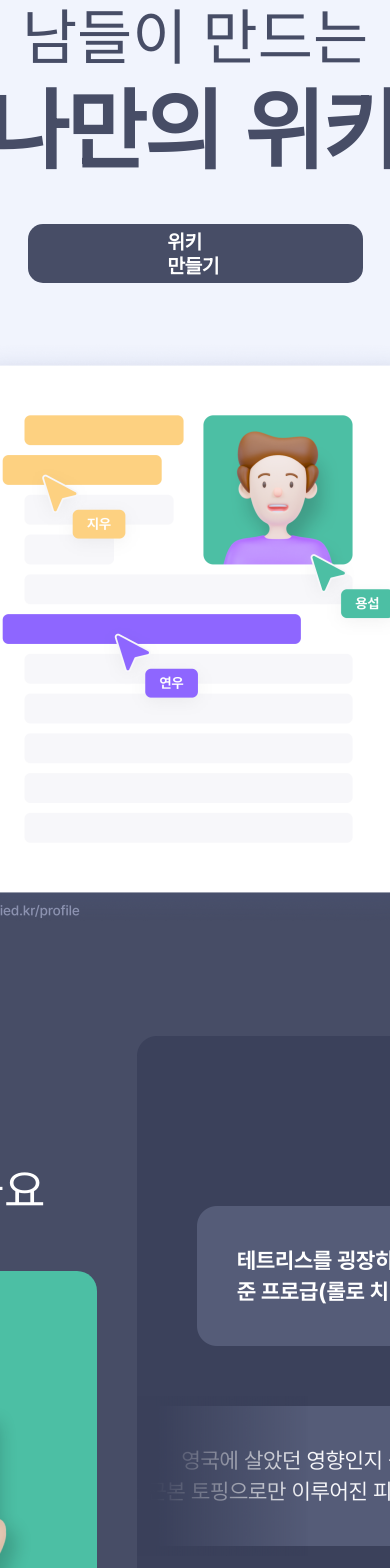
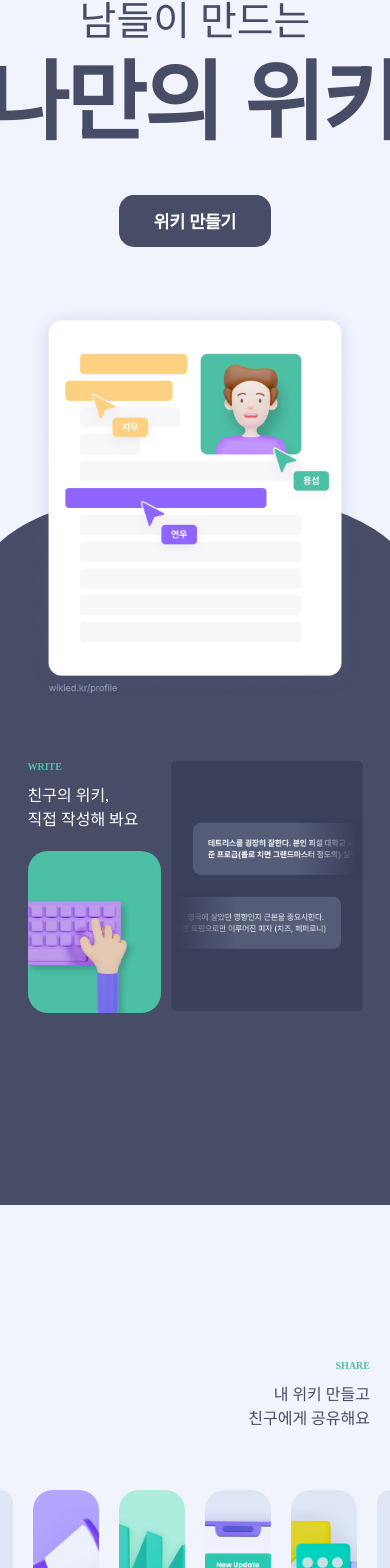
Before and after one commit to leegyuho-programer/Wikied, a Next.js app: page / in a window 390 px wide. Shown: the part 194-1762 px from the top of the page. Built offline with nearby package versions, Linux system fonts and the light colour scheme.

Commit message:
feat: LandingPage 반응형 추가

```diff
--- a/app/page.module.css
+++ b/app/page.module.css
@@ -9,10 +9,10 @@
   width: 930px;
   height: 2125px;
   margin-top: 120px;
+  position: relative;
   display: flex;
   align-items: center;
   flex-direction: column;
-  position: relative;
 }
 
 .buttonContainer {
@@ -37,10 +37,10 @@
   width: 498px;
   height: 590px;
   position: relative;
+  z-index: 2;
   display: flex;
   align-items: center;
   justify-content: center;
-  z-index: 2;
 }
 
 .imageWrapper {
@@ -67,33 +67,33 @@
 }
 
 .circleBackground {
+  width: 110vw;
+  height: 400px;
   position: absolute;
   bottom: 1150px;
-  width: 110vw;
-  height: 400px;
+  z-index: 0;
+  background-color: #474d66;
   border-radius: 50%;
-  background-color: #474d66;
-  z-index: 0;
 }
 
 .sectionContainer {
+  width: 100vw;
+  height: 1211px;
   position: absolute;
   bottom: 60px;
-  width: 100vw;
-  height: 1211px;
-  background-color: #474d66;
   z-index: 1;
   display: flex;
   justify-content: center;
+  background-color: #474d66;
 }
 
 .sectionWrapper {
   margin-top: 193px;
   margin-bottom: 200px;
+  z-index: 1;
   display: flex;
+  justify-content: center;
   gap: 40px;
-  justify-content: center;
-  z-index: 1;
 }
 
 .section {
@@ -117,35 +117,36 @@
 }
 
 .sectionRight {
-  margin-top: 200px;
+  width: 930px;
   height: 180px;
-  width: 930px;
   display: flex;
   justify-content: end;
   text-align: right;
+  margin-top: 380px;
+  margin-bottom: 140px;
 }
 
 .content {
+  margin-bottom: 120px;
   color: #474d66;
-  margin-bottom: 120px;
 }
 
 .imageContainerWrapper {
+  width: 100%;
+  margin-bottom: 200px;
+  display: flex;
   align-items: center;
   justify-content: center;
-  display: flex;
-  width: 100%;
   gap: 70px;
-  margin-bottom: 200px;
 }
 
 .imageContainer4 {
+  width: 360px;
+  height: 360px;
+  position: relative;
   display: flex;
-  width: 360px;
-  position: relative;
-  height: 360px;
+  align-items: center;
   justify-content: center;
-  align-items: center;
   background-color: #b2a5fd;
   border-radius: 20px;
 }
@@ -161,53 +162,49 @@
 .imageContainer7 {
   width: 70px;
   height: 360px;
-  background-color: #dee5f5;
   border-top-left-radius: 20px;
   border-bottom-left-radius: 20px;
+  background-color: #dee5f5;
 }
 
 .imageContainer8 {
   width: 70px;
   height: 360px;
-  background-color: #dee5f5;
   border-top-right-radius: 20px;
   border-bottom-right-radius: 20px;
+  background-color: #dee5f5;
 }
 
 .bodyContainer {
+  padding: 200px 498px;
+  width: 100%;
+  height: 1291px;
   display: flex;
   justify-content: center;
-  height: 1291px;
-  width: 100%;
   background-color: #ecf0fa;
 }
 
 .body {
   width: 930px;
-  padding: 200px 498px;
   display: flex;
   align-items: center;
   flex-direction: column;
 }
 
 .sectionLeft {
-  /* margin-top: 200px; */
+  width: 930px;
   height: 180px;
-  width: 930px;
-  /* display: flex; */
-  /* justify-content: end;
-  text-align: right; */
 }
 
 .imageContainer9 {
-  display: flex;
   width: 924px;
   height: 280px;
-  justify-content: center;
-  align-items: center;
-  position: relative;
   margin-top: 120px;
   margin-bottom: 40px;
+  position: relative;
+  display: flex;
+  align-items: center;
+  justify-content: center;
 }
 
 .wrapper {
@@ -216,67 +213,339 @@
 }
 
 .imageContainer10 {
-  display: flex;
-  justify-content: center;
-  align-items: center;
   width: 280px;
   height: 280px;
   position: relative;
+  display: flex;
+  align-items: center;
+  justify-content: center;
   background-color: #8e66ff;
   border-radius: 20px;
 }
 
 .imageContainer11 {
-  display: flex;
   width: 604px;
   height: 280px;
+  position: relative;
+  display: flex;
+  align-items: center;
   justify-content: center;
-  align-items: center;
-  position: relative;
 }
 
 .lastSection {
-  width: 1920px;
+  width: 100%;
   height: 568px;
+  display: flex;
+  align-items: center;
+  justify-content: center;
+  flex-direction: column;
+  gap: 40px;
   background-color: #474d66;
-  display: flex;
-  flex-direction: column;
-  justify-content: center;
-  align-items: center;
-  gap: 40px;
 }
 
 .lastTitle {
-  color: #fff;
-  text-align: center;
   font-family: 'NEXON Lv1 Gothic';
   font-size: 6rem;
   font-weight: 700;
+  color: #fff;
+  text-align: center;
 }
 
 .footerContainer {
   width: 100%;
   height: 270px;
+  padding: 80px;
+  display: flex;
+  justify-content: center;
+  flex-direction: column;
   background-color: #3b415b;
-  display: flex;
-  flex-direction: column;
-  justify-content: center;
-  padding: 80px;
   color: #fff;
 }
 
-.footer {
-}
-
 .copyright {
+  margin-bottom: 10px;
   font-size: 1.6rem;
   font-weight: 700;
-  margin-bottom: 10px;
 }
 
 .link {
+  margin-top: 30px;
   display: flex;
+  gap: 30px;
   font-weight: 500;
-  margin-top: 30px;
-  gap: 30px;
 }
+
+@media (max-width: 1200px) {
+  .header {
+    height: 1842.3px;
+    width: 761px;
+  }
+  .circleBackground {
+    height: 233.431px;
+    bottom: 925px;
+  }
+
+  .sectionTitle {
+    font-size: 2rem;
+  }
+
+  .sectionContent {
+    font-size: 3.2rem;
+    margin-top: 20px;
+    margin-bottom: 26px;
+  }
+
+  .imageWrapper {
+    width: 262px;
+    height: 322px;
+  }
+
+  .imageContainer2 {
+    width: 222px;
+    height: 322px;
+  }
+
+  .imageContainer3 {
+    width: 365px;
+    height: 479px;
+  }
+
+  .sectionWrapper {
+    margin-top: 240px;
+    gap: 20px;
+  }
+
+  .sectionContainer {
+    height: 942.284px;
+  }
+
+  .bodyContainer {
+    padding: 160px 136px;
+    width: 100%;
+    height: 1000px;
+  }
+
+  .content {
+    margin-bottom: 0px;
+  }
+
+  .body {
+    width: 100%;
+  }
+
+  .sectionLeft {
+    width: 100%;
+    height: auto;
+  }
+
+  .imageContainer9 {
+    width: 100%;
+    height: 196px;
+    margin-top: 80px;
+    margin-bottom: 22px;
+  }
+
+  .imageContainer10 {
+    width: 230px;
+    height: 160px;
+  }
+
+  .imageContainer11 {
+    width: 100%;
+    height: 160px;
+  }
+
+  .wrapper {
+    width: 100%;
+    gap: 22px;
+  }
+
+  .middleSection {
+    padding: 160px 48px 80px;
+    width: 100%;
+    display: flex;
+    justify-content: end;
+    text-align: right;
+  }
+
+  .sectionRight {
+    width: 761px;
+    margin-top: 0px;
+    margin-bottom: 0px;
+  }
+
+  .imageContainerWrapper {
+    margin-bottom: 160px;
+    gap: 20px;
+  }
+
+  .imageContainer4 {
+    width: 260px;
+    height: 260px;
+  }
+
+  .imageContainer7 {
+    height: 260px;
+    width: 30px;
+  }
+
+  .imageContainer8 {
+    height: 260px;
+    width: 30px;
+  }
+
+  .lastSection {
+    height: 488px;
+  }
+
+  .footerContainer {
+    height: 230px;
+    padding: 60px 48px;
+  }
+}
+
+@media (max-width: 768px) {
+  .header {
+    height: 1416px;
+    width: 422px;
+  }
+
+  .title {
+    font-size: 4rem;
+  }
+
+  .circleBackground {
+    height: 180px;
+    bottom: 736px;
+  }
+
+  .imageContainer1 {
+    width: 336px;
+    height: 398px;
+  }
+
+  .sectionTitle {
+    font-size: 1rem;
+  }
+
+  .sectionContainer {
+    height: 624px;
+    bottom: 200px;
+  }
+
+  .sectionContent {
+    font-size: 1.6rem;
+    margin-top: 10px;
+    margin-bottom: 21px;
+  }
+
+  .imageWrapper {
+    width: 133px;
+    height: 162px;
+  }
+
+  .imageContainer2 {
+    width: 112.695px;
+    height: 162px;
+  }
+
+  .imageContainer3 {
+    width: 192px;
+    height: 250px;
+  }
+
+  .sectionWrapper {
+    margin-top: 180px;
+    gap: 10px;
+  }
+
+  .bodyContainer {
+    padding: 100px 20px;
+    width: 100%;
+    height: 600px;
+  }
+
+  .sectionLeft {
+    width: 100%;
+  }
+
+  .imageContainer9 {
+    width: 100%;
+    height: 102px;
+    margin-top: 40px;
+    margin-bottom: 10px;
+  }
+
+  .imageContainer10 {
+    width: 145px;
+    height: 102px;
+  }
+
+  .imageContainer11 {
+    width: 100%;
+    height: 102px;
+  }
+
+  .wrapper {
+    width: 100%;
+    gap: 22px;
+  }
+
+  .middleSection {
+    padding: 100px 20px 40px;
+    width: 100%;
+    display: flex;
+    justify-content: end;
+    text-align: right;
+    margin-top: -235px;
+  }
+
+  .sectionRight {
+    width: 422px;
+  }
+
+  .imageContainerWrapper {
+    margin-bottom: 160px;
+    gap: 20px;
+  }
+
+  .imageContainer4 {
+    width: 150px;
+    height: 150px;
+  }
+
+  .imageContainer7 {
+    height: 150px;
+    width: 30px;
+  }
+
+  .imageContainer8 {
+    height: 150px;
+    width: 30px;
+  }
+
+  .lastTitle {
+    font-size: 3rem;
+  }
+
+  .copyright {
+    font-size: 1rem;
+  }
+
+  .address {
+    font-size: 0.8rem;
+  }
+
+  .font {
+    font-size: 0.8rem;
+  }
+
+  .lastSection {
+    height: 329px;
+  }
+
+  .footerContainer {
+    height: 152px;
+    padding: 40px 20px;
+  }
+}
--- a/app/page.tsx
+++ b/app/page.tsx
@@ -1,6 +1,8 @@
 import Image from 'next/image';
+import Link from 'next/link';
 import Button from '../components/Button/Button';
 import Image1 from '../public/images/landing1.png';
+import Image10 from '../public/images/landing10.png';
 import Image2 from '../public/images/landing2.png';
 import Image3 from '../public/images/landing3.png';
 import Image4 from '../public/images/landing4.png';
@@ -9,9 +11,7 @@ import Image6 from '../public/images/landing6.png';
 import Image7 from '../public/images/landing7.png';
 import Image8 from '../public/images/landing8.png';
 import Image9 from '../public/images/landing9.png';
-import Image10 from '../public/images/landing10.png';
 import styles from './page.module.css';
-import Link from 'next/link';
 
 function Home() {
   return (
@@ -52,6 +52,7 @@ function Home() {
           </div>
         </div>
       </div>
+      <div className={styles.middleSection}>
         <div className={`${styles.section} ${styles.sectionRight}`}>
           <h3 className={styles.sectionTitle}>SHARE</h3>
           <p className={`${styles.sectionContent} ${styles.content}`}>
@@ -59,6 +60,7 @@ function Home() {
             <br />
             친구에게 공유해요
           </p>
+        </div>
       </div>
       <div className={styles.imageContainerWrapper}>
         <div className={styles.imageContainer8}></div>
@@ -107,15 +109,21 @@ function Home() {
       </div>
       <div className={styles.footerContainer}>
         <p className={styles.copyright}>Copyright ⓒ Wikied. All Rights Reserved</p>
-        <p>
+        <p className={styles.address}>
           사업자등록번호 000-00-00000 | 통신판매신고 제2020-서울-00000호 | 대표 : 이지은
           <br />
           서울특별시 중구 청계천로 123, 위키드빌딩
         </p>
         <div className={styles.link}>
-          <Link href="/">서비스 이용약관</Link>
-          <Link href="/">개인정보 취급방침</Link>
-          <Link href="/">전자금융거래 기본약관</Link>
+          <Link href="/" className={styles.font}>
+            서비스 이용약관
+          </Link>
+          <Link href="/" className={styles.font}>
+            개인정보 취급방침
+          </Link>
+          <Link href="/" className={styles.font}>
+            전자금융거래 기본약관
+          </Link>
         </div>
       </div>
     </div>
--- a/components/Button/Button.module.css
+++ b/components/Button/Button.module.css
@@ -53,11 +53,17 @@
 @media (max-width: 768px) {
   .button {
     width: 335px;
-    padding: 13px 140px;
+    padding: 13px 14px;
   }
 
   .littleButton {
     width: 120px;
     padding: 11px 20px;
   }
+
+  .mediumButton {
+    width: 152px;
+    height: 52px;
+    font-size: 1.8rem;
+  }
 }
```
Lines whose indentation alone changed are shown as unchanged.
